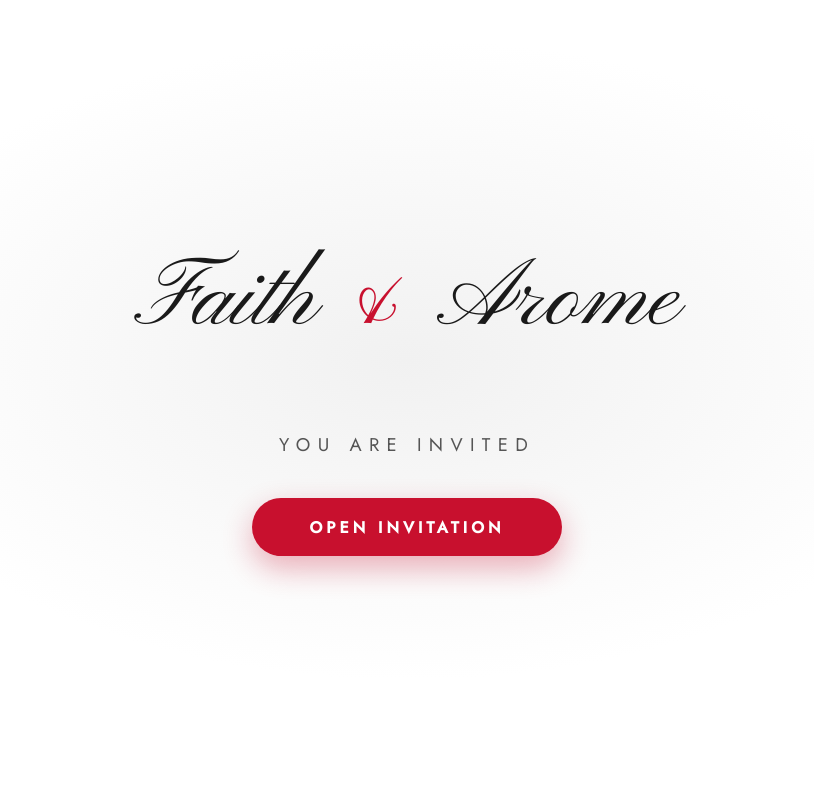
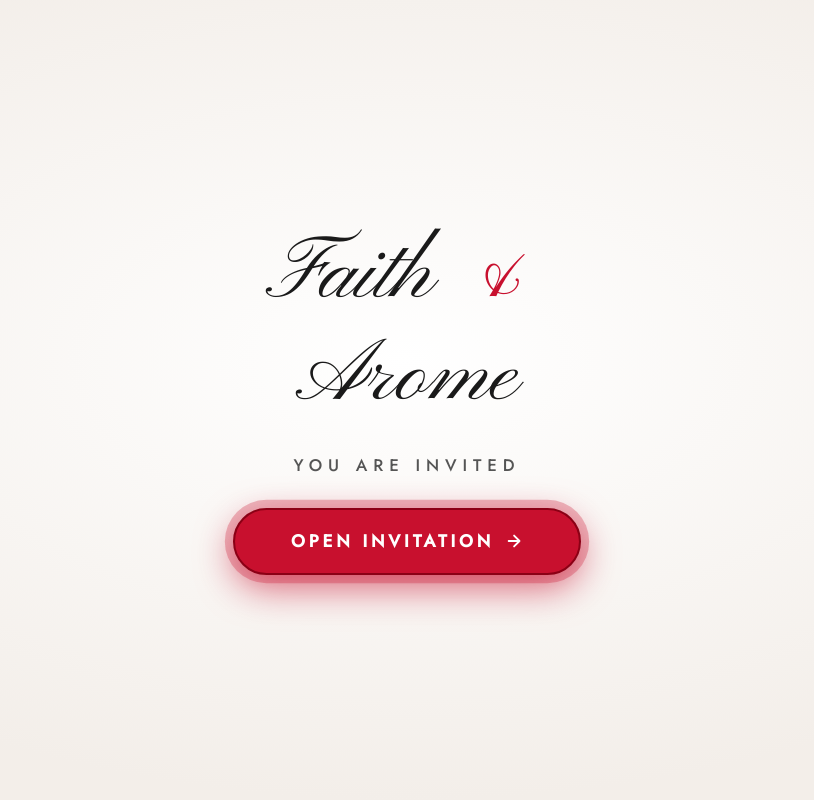
Before and after one commit to kolamarvelous725-commits/faith-and-arome, a website: page index.html in a window 1280 px wide. Shown: the top 800 px of the page, without its empty margins (233-1047 px from the left). Drawn offline with nearby package versions, Linux system fonts and the light colour scheme; a web font is replaced by a local one.

Commit message:
feat: make Open Invitation button boldly visible, vertically centered, and prominent on all devices

```diff
--- a/index.html
+++ b/index.html
@@ -43,47 +43,78 @@
     html, body { width: 100%; height: 100%; margin: 0; padding: 0; }
     body.gate-locked { overflow: hidden; }
     .gate {
-      position: fixed; inset: 0; z-index: 5000;
-      display: grid; place-items: center;
-      background: radial-gradient(ellipse 45% 40% at 50% 45%, #f1f1f1 0%, #ffffff 100%);
-      transition: opacity 0.9s ease, visibility 0.9s ease, transform 0.9s ease;
+      position: fixed; inset: 0; z-index: 99999;
+      display: flex; align-items: center; justify-content: center;
+      background: radial-gradient(ellipse 65% 55% at 50% 45%, #ffffff 0%, #f3eee9 100%);
+      padding: 1.5rem;
+      transition: opacity 0.8s ease, visibility 0.8s ease, transform 0.8s ease;
     }
     .gate.gate-hidden { opacity: 0; visibility: hidden; transform: scale(1.04); pointer-events: none; }
-    .gate-inner { text-align: center; padding: 0 1.5rem; }
+    .gate-inner {
+      text-align: center;
+      width: 100%;
+      max-width: 520px;
+      display: flex;
+      flex-direction: column;
+      align-items: center;
+      justify-content: center;
+    }
     .gate-names {
       font-family: 'Pinyon Script', 'Brush Script MT', cursive, Georgia, serif;
       color: #1a1a1a;
-      font-size: clamp(3rem, 11vw, 6rem);
-      line-height: 1.2;
+      font-size: clamp(2.8rem, 9.5vw, 5.5rem);
+      line-height: 1.15;
+      margin: 0;
     }
-    .gate-amp { color: #C8102E; }
+    .gate-amp { color: #C8102E; margin: 0 0.15em; }
     .gate-sub {
-      margin-top: clamp(2.5rem, 8vw, 4.5rem);
+      margin-top: clamp(1rem, 3vh, 2.2rem);
       font-family: 'Jost', -apple-system, BlinkMacSystemFont, 'Segoe UI', Roboto, sans-serif;
-      font-size: clamp(0.9rem, 2.5vw, 1.15rem);
-      letter-spacing: 0.4em;
+      font-size: clamp(0.85rem, 2.4vw, 1.05rem);
+      letter-spacing: 0.35em;
       text-transform: uppercase;
       color: #555;
+      font-weight: 500;
     }
     .gate-btn {
-      margin-top: 2.5rem;
-      padding: 1.1rem 3.6rem;
-      border: 0;
+      margin-top: clamp(1.5rem, 4vh, 2.5rem);
+      display: inline-flex;
+      align-items: center;
+      justify-content: center;
+      gap: 0.65rem;
+      padding: 1.15rem 3.4rem;
+      border: 2px solid #8B0015;
       border-radius: 999px;
       background: #C8102E;
-      color: #fff;
+      color: #ffffff;
       font-family: 'Jost', -apple-system, BlinkMacSystemFont, 'Segoe UI', Roboto, sans-serif;
-      font-weight: 600;
-      font-size: 1rem;
-      letter-spacing: 0.25em;
+      font-weight: 700;
+      font-size: 1.05rem;
+      letter-spacing: 0.22em;
       text-transform: uppercase;
       cursor: pointer;
-      box-shadow: 0 12px 28px rgba(200, 16, 46, 0.3);
-      animation: gatePulse 2.4s ease-in-out infinite;
-      transition: background 0.3s ease, transform 0.3s ease;
+      box-shadow: 0 8px 28px rgba(200, 16, 46, 0.45), 0 0 0 4px rgba(200, 16, 46, 0.18);
+      animation: gatePulse 2s ease-in-out infinite;
+      transition: background 0.3s ease, transform 0.3s ease, box-shadow 0.3s ease;
+      -webkit-tap-highlight-color: transparent;
     }
-    .gate-btn:hover { background: #8B0015; transform: translateY(-2px); }
-    @keyframes gatePulse { 0%,100% { box-shadow: 0 12px 28px rgba(200,16,46,0.3); } 50% { box-shadow: 0 12px 40px rgba(200,16,46,0.5); } }
+    .gate-btn svg { width: 18px; height: 18px; transition: transform 0.3s ease; }
+    .gate-btn:hover {
+      background: #8B0015;
+      transform: translateY(-2px);
+      box-shadow: 0 12px 35px rgba(139, 0, 21, 0.6), 0 0 0 6px rgba(200, 16, 46, 0.25);
+    }
+    .gate-btn:hover svg { transform: translateX(4px); }
+    @keyframes gatePulse {
+      0%, 100% {
+        box-shadow: 0 8px 28px rgba(200, 16, 46, 0.45), 0 0 0 4px rgba(200, 16, 46, 0.18);
+        transform: scale(1);
+      }
+      50% {
+        box-shadow: 0 12px 36px rgba(200, 16, 46, 0.65), 0 0 0 8px rgba(200, 16, 46, 0.28);
+        transform: scale(1.03);
+      }
+    }
   </style>
 </head>
 <body class="gate-locked">
@@ -93,7 +124,10 @@
     <div class="gate-inner">
       <p class="gate-names">Faith <span class="gate-amp">&amp;</span> Arome</p>
       <p class="gate-sub">You are invited</p>
-      <button id="open-invitation" class="gate-btn" type="button">Open Invitation</button>
+      <button id="open-invitation" class="gate-btn" type="button">
+        <span>Open Invitation</span>
+        <svg viewBox="0 0 24 24" fill="none" stroke="currentColor" stroke-width="2.4" stroke-linecap="round" stroke-linejoin="round" aria-hidden="true"><path d="M5 12h14M12 5l7 7-7 7"/></svg>
+      </button>
     </div>
   </div>
 
--- a/style.css
+++ b/style.css
@@ -1454,48 +1454,80 @@ body.gate-locked { overflow: hidden; }
 .gate {
   position: fixed;
   inset: 0;
-  z-index: 5000;
-  display: grid;
-  place-items: center;
-  background: radial-gradient(ellipse 45% 40% at 50% 45%, #f1f1f1 0%, #ffffff 100%);
-  transition: opacity 0.9s ease, visibility 0.9s ease, transform 0.9s ease;
-}
-.gate.gate-hidden { opacity: 0; visibility: hidden; transform: scale(1.04); }
-.gate-inner { text-align: center; padding: 0 1.5rem; }
+  z-index: 99999;
+  display: flex;
+  align-items: center;
+  justify-content: center;
+  background: radial-gradient(ellipse 65% 55% at 50% 45%, #ffffff 0%, #f3eee9 100%);
+  padding: 1.5rem;
+  transition: opacity 0.8s ease, visibility 0.8s ease, transform 0.8s ease;
+}
+.gate.gate-hidden { opacity: 0; visibility: hidden; transform: scale(1.04); pointer-events: none; }
+.gate-inner {
+  text-align: center;
+  width: 100%;
+  max-width: 520px;
+  display: flex;
+  flex-direction: column;
+  align-items: center;
+  justify-content: center;
+}
 .gate-names {
   font-family: var(--ff-script);
   color: #1a1a1a;
-  font-size: clamp(3rem, 11vw, 6rem);
-  line-height: 1.2;
-}
-.gate-amp { color: #C8102E; }
+  font-size: clamp(2.8rem, 9.5vw, 5.5rem);
+  line-height: 1.15;
+  margin: 0;
+}
+.gate-amp { color: #C8102E; margin: 0 0.15em; }
 .gate-sub {
-  margin-top: clamp(2.5rem, 8vw, 4.5rem);
-  font-family: var(--ff-sans);
-  font-size: clamp(0.9rem, 2.5vw, 1.15rem);
-  letter-spacing: 0.4em;
+  margin-top: clamp(1rem, 3vh, 2.2rem);
+  font-family: var(--ff-sans);
+  font-size: clamp(0.85rem, 2.4vw, 1.05rem);
+  letter-spacing: 0.35em;
   text-transform: uppercase;
   color: #555;
+  font-weight: 500;
 }
 .gate-btn {
-  margin-top: 2.5rem;
-  padding: 1.1rem 3.6rem;
-  border: 0;
+  margin-top: clamp(1.5rem, 4vh, 2.5rem);
+  display: inline-flex;
+  align-items: center;
+  justify-content: center;
+  gap: 0.65rem;
+  padding: 1.15rem 3.4rem;
+  border: 2px solid #8B0015;
   border-radius: 999px;
   background: #C8102E;
-  color: #fff;
-  font-family: var(--ff-sans);
-  font-weight: 600;
-  font-size: 1rem;
-  letter-spacing: 0.25em;
+  color: #ffffff;
+  font-family: var(--ff-sans);
+  font-weight: 700;
+  font-size: 1.05rem;
+  letter-spacing: 0.22em;
   text-transform: uppercase;
   cursor: pointer;
-  box-shadow: 0 12px 28px rgba(200, 16, 46, 0.3);
-  animation: gatePulse 2.4s ease-in-out infinite;
-  transition: background 0.3s ease, transform 0.3s ease;
-}
-.gate-btn:hover { background: #8B0015; transform: translateY(-2px); }
-@keyframes gatePulse { 0%,100% { box-shadow: 0 12px 28px rgba(200,16,46,0.3); } 50% { box-shadow: 0 12px 40px rgba(200,16,46,0.5); } }
+  box-shadow: 0 8px 28px rgba(200, 16, 46, 0.45), 0 0 0 4px rgba(200, 16, 46, 0.18);
+  animation: gatePulse 2s ease-in-out infinite;
+  transition: background 0.3s ease, transform 0.3s ease, box-shadow 0.3s ease;
+  -webkit-tap-highlight-color: transparent;
+}
+.gate-btn svg { width: 18px; height: 18px; transition: transform 0.3s ease; }
+.gate-btn:hover {
+  background: #8B0015;
+  transform: translateY(-2px);
+  box-shadow: 0 12px 35px rgba(139, 0, 21, 0.6), 0 0 0 6px rgba(200, 16, 46, 0.25);
+}
+.gate-btn:hover svg { transform: translateX(4px); }
+@keyframes gatePulse {
+  0%, 100% {
+    box-shadow: 0 8px 28px rgba(200, 16, 46, 0.45), 0 0 0 4px rgba(200, 16, 46, 0.18);
+    transform: scale(1);
+  }
+  50% {
+    box-shadow: 0 12px 36px rgba(200, 16, 46, 0.65), 0 0 0 8px rgba(200, 16, 46, 0.28);
+    transform: scale(1.03);
+  }
+}
 
 /* ── Countdown: end message + save-the-date buttons ── */
 .cd-card[hidden], .cd-done[hidden] { display: none; }
```
